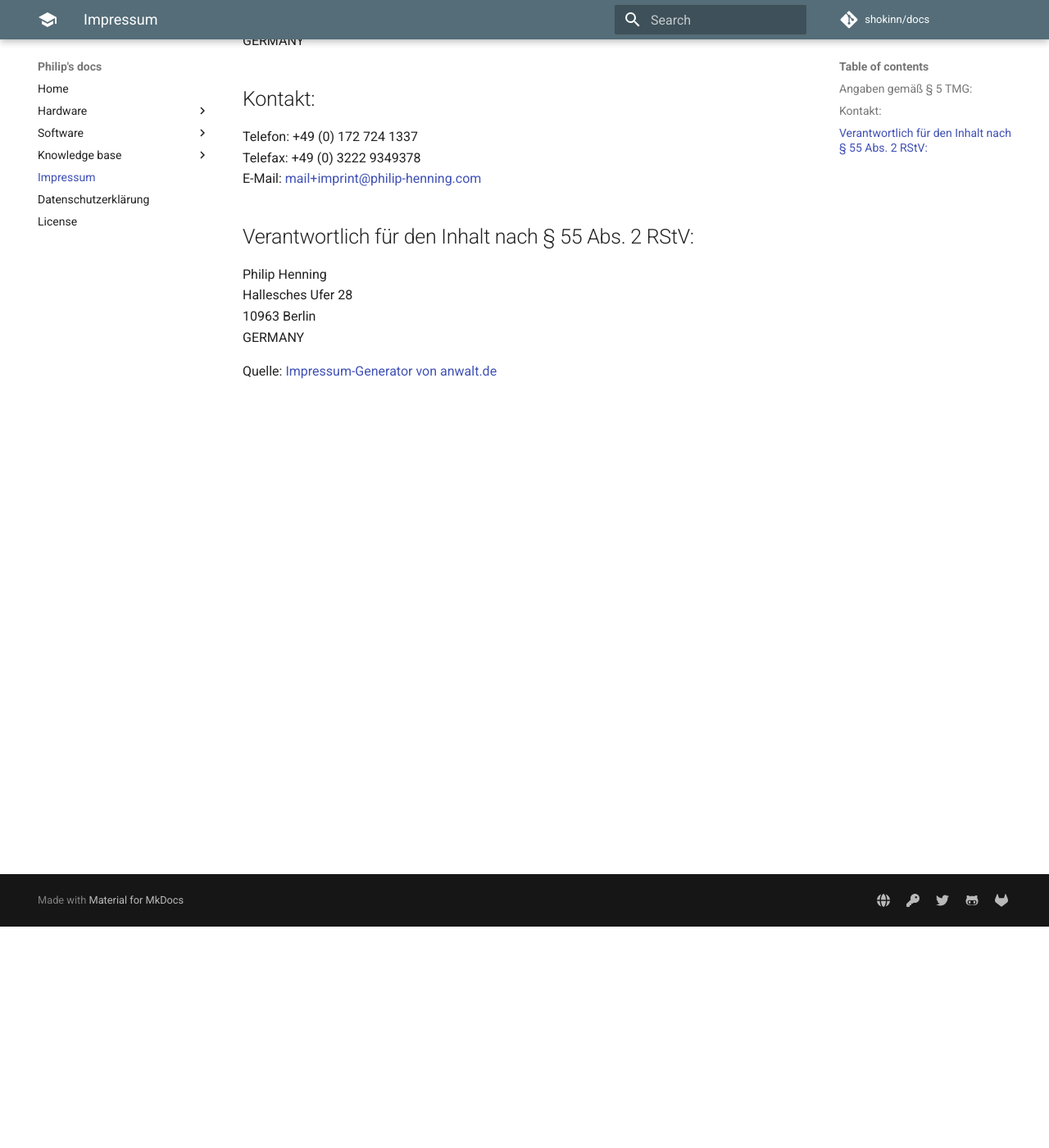
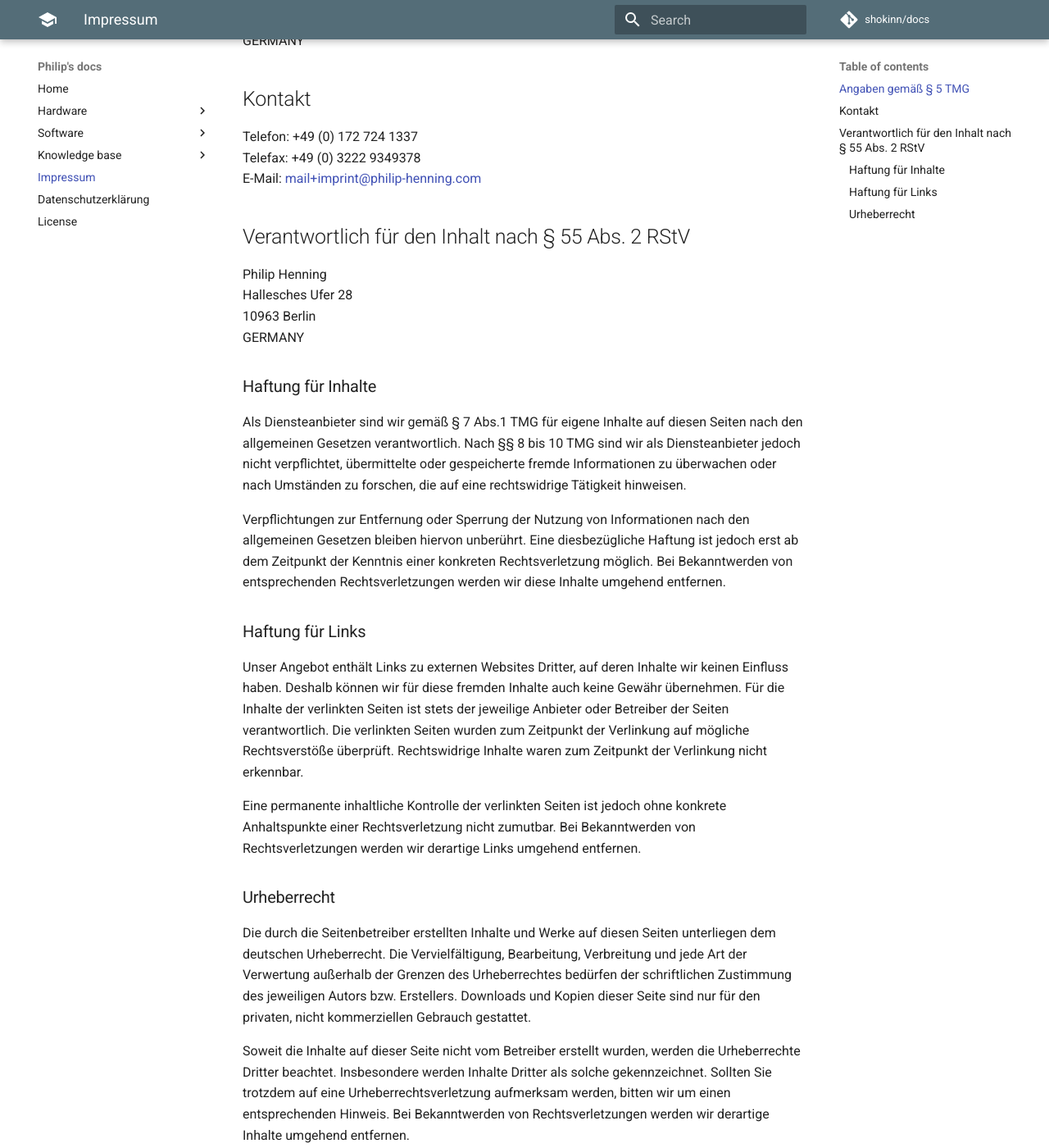
Before and after one commit to shokinn/docs, an MkDocs documentation site: the page built from docs/imprint.md, in a window 1280 px wide and 1400 px high, scrolled down 270 px. Shown: the whole window at 82% size. Built offline with MkDocs 1.6.1 and Material for MkDocs 9.7.7, drawn with Linux system fonts in a browser that asks for light colours; comment, search, counter and statistics services are not loaded; some of the changed text lies outside the part shown.

Commit message:
Update Imprint; Add general disclaimer.

```diff
--- a/docs/imprint.md
+++ b/docs/imprint.md
@@ -1,20 +1,41 @@
 # Impressum
 
-## Angaben gemäß § 5 TMG:
+## Angaben gemäß § 5 TMG
+
 Philip Henning
 Hallesches Ufer 28
 10963 Berlin
 GERMANY
 
-## Kontakt:
+## Kontakt
+
 Telefon: +49 (0) 172 724 1337
 Telefax: +49 (0) 3222 9349378
 E-Mail: <mailto:mail+imprint@philip-henning.com>
 
-## Verantwortlich für den Inhalt nach § 55 Abs. 2 RStV:
+## Verantwortlich für den Inhalt nach § 55 Abs. 2 RStV
+
 Philip Henning
 Hallesches Ufer 28
 10963 Berlin
 GERMANY
 
-Quelle: [Impressum-Generator von anwalt.de](http://www.anwalt.de)
+### Haftung für Inhalte
+
+Als Diensteanbieter sind wir gemäß § 7 Abs.1 TMG für eigene Inhalte auf diesen Seiten nach den allgemeinen Gesetzen verantwortlich. Nach §§ 8 bis 10 TMG sind wir als Diensteanbieter jedoch nicht verpflichtet, übermittelte oder gespeicherte fremde Informationen zu überwachen oder nach Umständen zu forschen, die auf eine rechtswidrige Tätigkeit hinweisen.
+
+Verpflichtungen zur Entfernung oder Sperrung der Nutzung von Informationen nach den allgemeinen Gesetzen bleiben hiervon unberührt. Eine diesbezügliche Haftung ist jedoch erst ab dem Zeitpunkt der Kenntnis einer konkreten Rechtsverletzung möglich. Bei Bekanntwerden von entsprechenden Rechtsverletzungen werden wir diese Inhalte umgehend entfernen.
+
+### Haftung für Links
+
+Unser Angebot enthält Links zu externen Websites Dritter, auf deren Inhalte wir keinen Einfluss haben. Deshalb können wir für diese fremden Inhalte auch keine Gewähr übernehmen. Für die Inhalte der verlinkten Seiten ist stets der jeweilige Anbieter oder Betreiber der Seiten verantwortlich. Die verlinkten Seiten wurden zum Zeitpunkt der Verlinkung auf mögliche Rechtsverstöße überprüft. Rechtswidrige Inhalte waren zum Zeitpunkt der Verlinkung nicht erkennbar.
+
+Eine permanente inhaltliche Kontrolle der verlinkten Seiten ist jedoch ohne konkrete Anhaltspunkte einer Rechtsverletzung nicht zumutbar. Bei Bekanntwerden von Rechtsverletzungen werden wir derartige Links umgehend entfernen.
+
+### Urheberrecht
+
+Die durch die Seitenbetreiber erstellten Inhalte und Werke auf diesen Seiten unterliegen dem deutschen Urheberrecht. Die Vervielfältigung, Bearbeitung, Verbreitung und jede Art der Verwertung außerhalb der Grenzen des Urheberrechtes bedürfen der schriftlichen Zustimmung des jeweiligen Autors bzw. Erstellers. Downloads und Kopien dieser Seite sind nur für den privaten, nicht kommerziellen Gebrauch gestattet.
+
+Soweit die Inhalte auf dieser Seite nicht vom Betreiber erstellt wurden, werden die Urheberrechte Dritter beachtet. Insbesondere werden Inhalte Dritter als solche gekennzeichnet. Sollten Sie trotzdem auf eine Urheberrechtsverletzung aufmerksam werden, bitten wir um einen entsprechenden Hinweis. Bei Bekanntwerden von Rechtsverletzungen werden wir derartige Inhalte umgehend entfernen.
+
+Quelle: [e-recht24.de](https://www.e-recht24.de)
```
